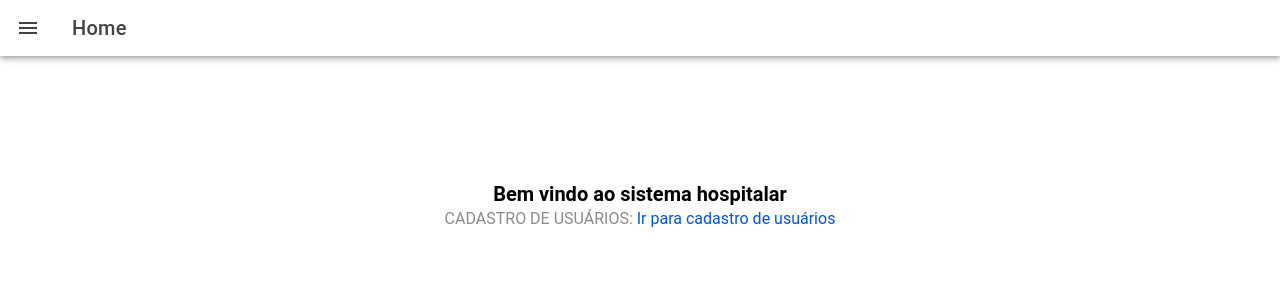
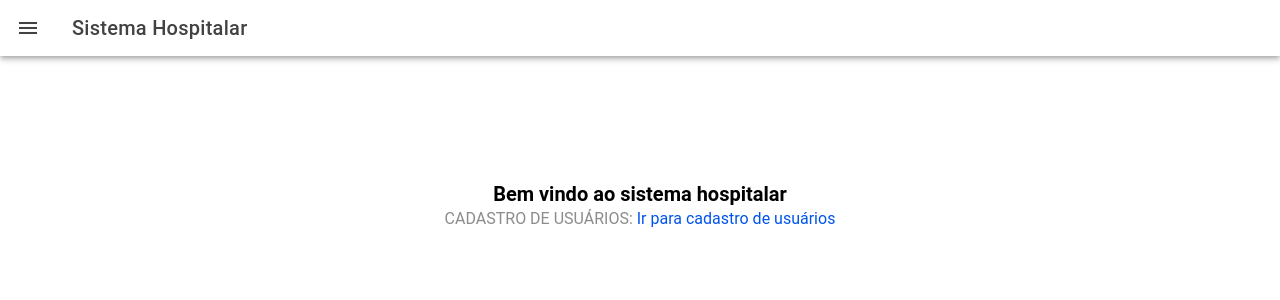
Before and after one commit to filipe-jsales/sistema-hospitalar, a React (Vite) app in the folder client/: page /home in a window 1280 px wide. Shown: the top 300 px of the page. Built offline with nearby package versions, Linux system fonts and the light colour scheme; no server answers.

Commit message:
ref: placeholder home
Signed-off-by: Pedro Eduardo Garcia <pedroeduardogarcia@outlook.com>

```diff
--- a/client/src/pages/Home.tsx
+++ b/client/src/pages/Home.tsx
@@ -10,7 +10,7 @@ const Home: React.FC = () => {
           <IonButtons slot="start">
             <IonMenuButton />
           </IonButtons>
-          <IonTitle>Home</IonTitle>
+          <IonTitle>Sistema Hospitalar</IonTitle>
         </IonToolbar>
       </IonHeader>
       <IonContent >
```
